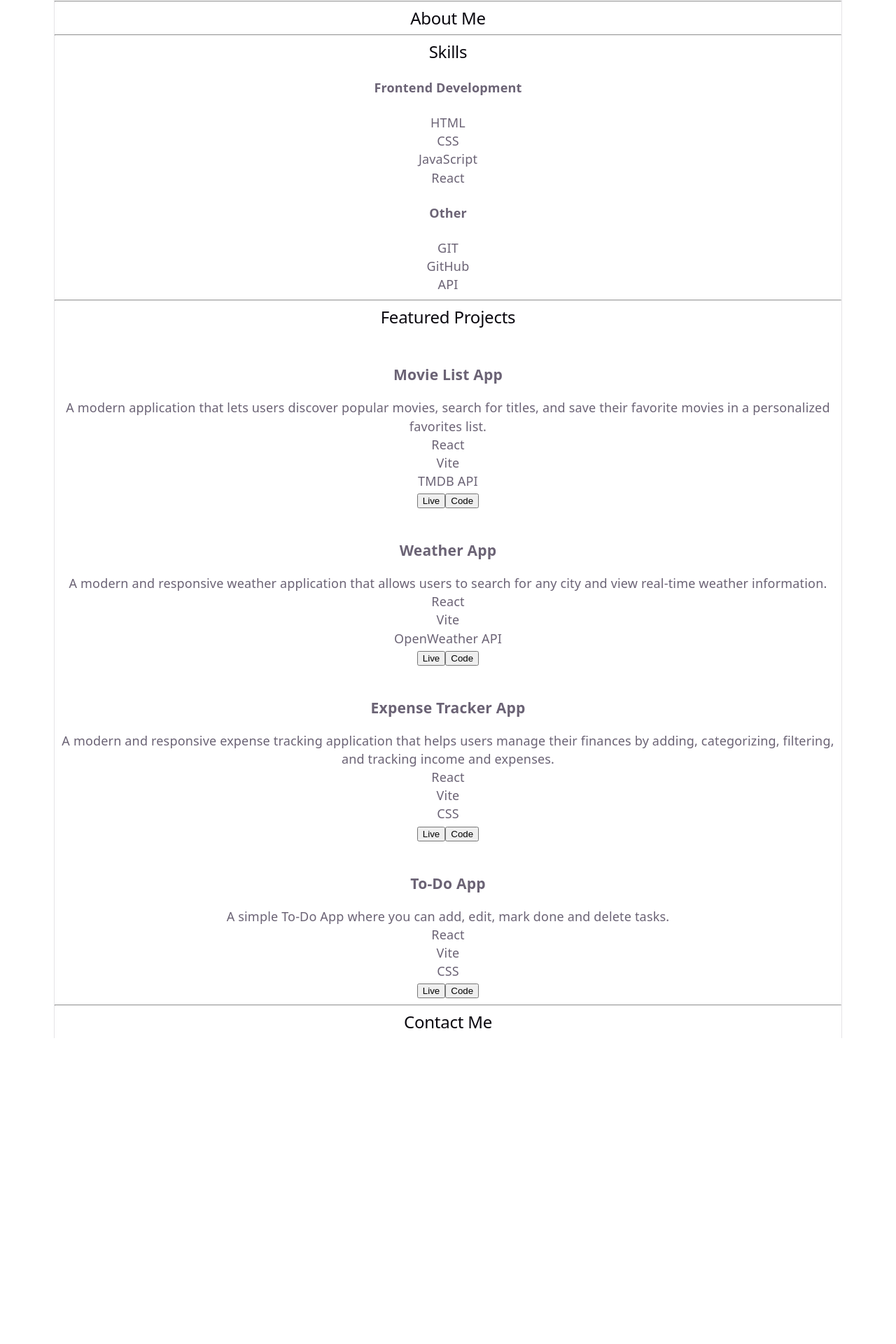
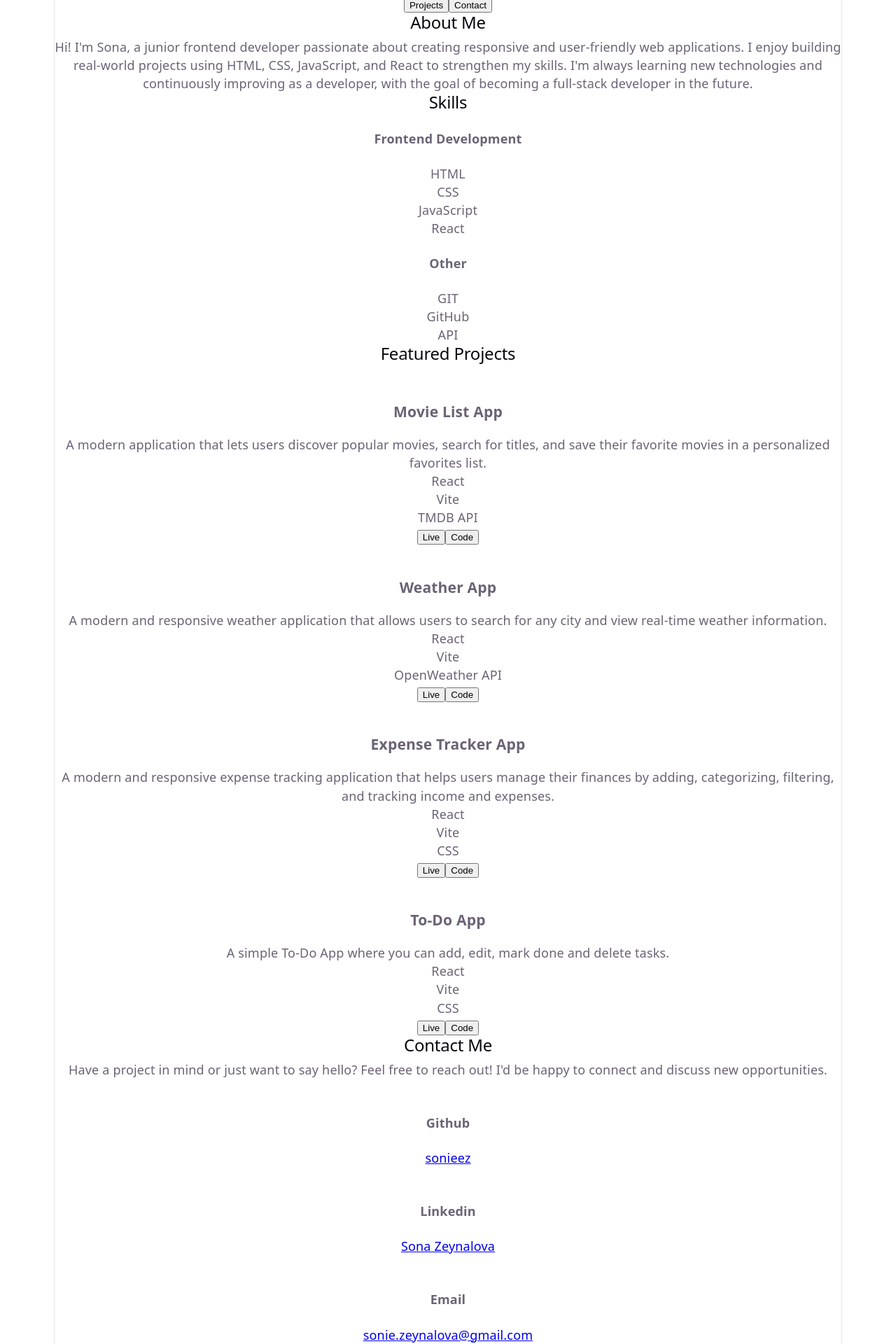
Before and after one commit to sonieez/My-Portfolio, a React (Vite) app: page / in a window 1280 px wide. Shown: the part 208-2128 px from the top of the page at 70% size. Before the commit the page ends 1691 px from the top, so only its background shows below. Built offline with nearby package versions, Linux system fonts and the light colour scheme.

Commit message:
add page routing, complete structure

```diff
--- a/src/App.jsx
+++ b/src/App.jsx
@@ -9,33 +9,53 @@ function App() {
   return(
     <div className='app'>
       <div className='main-page'>
-        <h3>Hi, I am</h3>
-        <h1>Sona Zeynalova</h1>
-        <h2>Junior Frontend Developer</h2>
-        <p></p>
-        <button className='projects-button'>Projects</button>
-        <button className='contact-button'>Contact</button>
+        <h3 className='greeting'>Hi, I am</h3>
+        <h1 className='my-name'>Sona Zeynalova</h1>
+        <h2 className='my-prof'>Junior Frontend Developer</h2>
+        <p className='my-description'>Continuously learning modern web technologies and improving my frontend development skills.</p>
+        <a href='#projects'>
+          <button className='projects-button'>Projects</button>
+        </a>
+        <a href='#contact'>
+          <button className='contact-button'>Contact</button>
+        </a>
       </div>
+
       <div className='about-page'>
-        <hr/>
-        <h2>About Me</h2>
-        <p></p>
+        <h2 className='page-title'>About Me</h2>
+        <p className='about-me'>Hi! I'm Sona, a junior frontend developer passionate about creating responsive and user-friendly web applications. I enjoy building real-world projects using HTML, CSS, JavaScript, and React to strengthen my skills. I'm always learning new technologies and continuously improving as a developer, with the goal of becoming a full-stack developer in the future.</p>
       </div>
+
       <div className='skills-page'>
-        <hr/>
-        <h2>Skills</h2>
+        <h2 className='page-title'>Skills</h2>
         {skills.map((skill) => <SkillCard skill={skill}/>)}
       </div>
-      <div className='projects-page'>
-        <hr/>
-        <h2>Featured Projects</h2>
+
+      <div id='projects' className='projects-page'>
+        <h2 className='page-title'>Featured Projects</h2>
         {projects.map((project) => <ProjectCard project={project}/>)}
       </div>
-      <div className='contact-page'>
-        <hr/>
-        <h2>Contact Me</h2>
-        <p></p>
 
+      <div id='contact' className='contact-page'>
+        <h2 className='page-title'>Contact Me</h2>
+        <p className='contact-message'>Have a project in mind or just want to say hello? Feel free to reach out! I'd be happy to connect and discuss new opportunities.</p>
+        <div className='contacts'>
+          <div className='github-contact'>
+            <img className='app-icon' src=''/>
+            <h4 className='app-name'>Github</h4>
+            <a href='https://github.com/sonieez'>sonieez</a>
+          </div>
+          <div className='linkedin-contact'>
+            <img className='app-icon' src=''/>
+            <h4 className='app-name'>Linkedin</h4>
+            <a href='https://www.linkedin.com/in/sona-zeynalova-4bb872385/?lipi=urn%3Ali%3Apage%3Ad_flagship3_profile_view_base_contact_details%3Be4KOVg%2BFQSy1julTeZC%2B1g%3D%3D'>Sona Zeynalova</a>
+          </div>
+          <div className='email-contact'>
+            <img className='app-icon' src=''/>
+            <h4 className='app-name'>Email</h4>
+            <a href='mailto:sonie.zeynalova@gmail.com'>sonie.zeynalova@gmail.com</a>
+          </div>
+        </div>
       </div>
     </div>
   )
```
